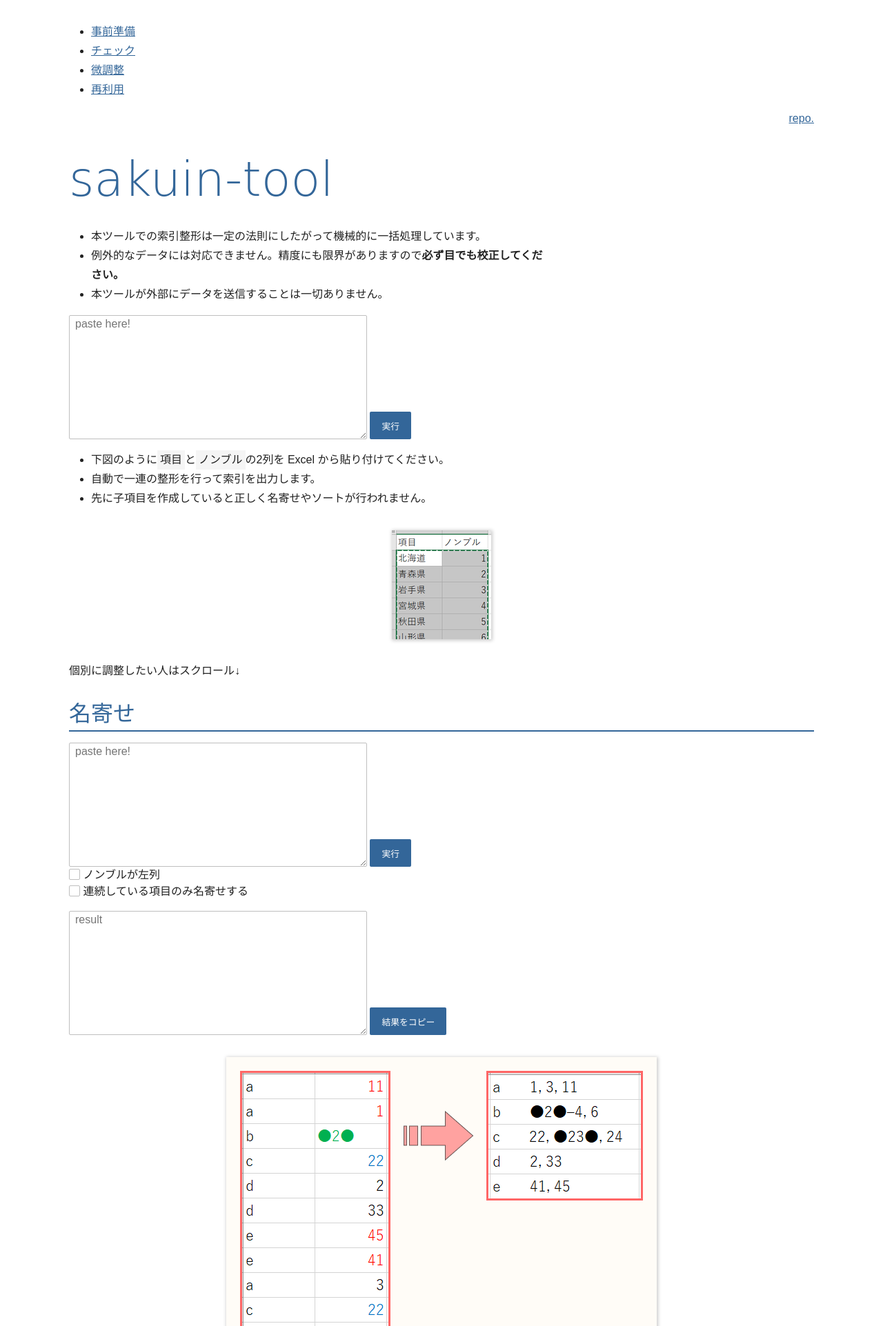
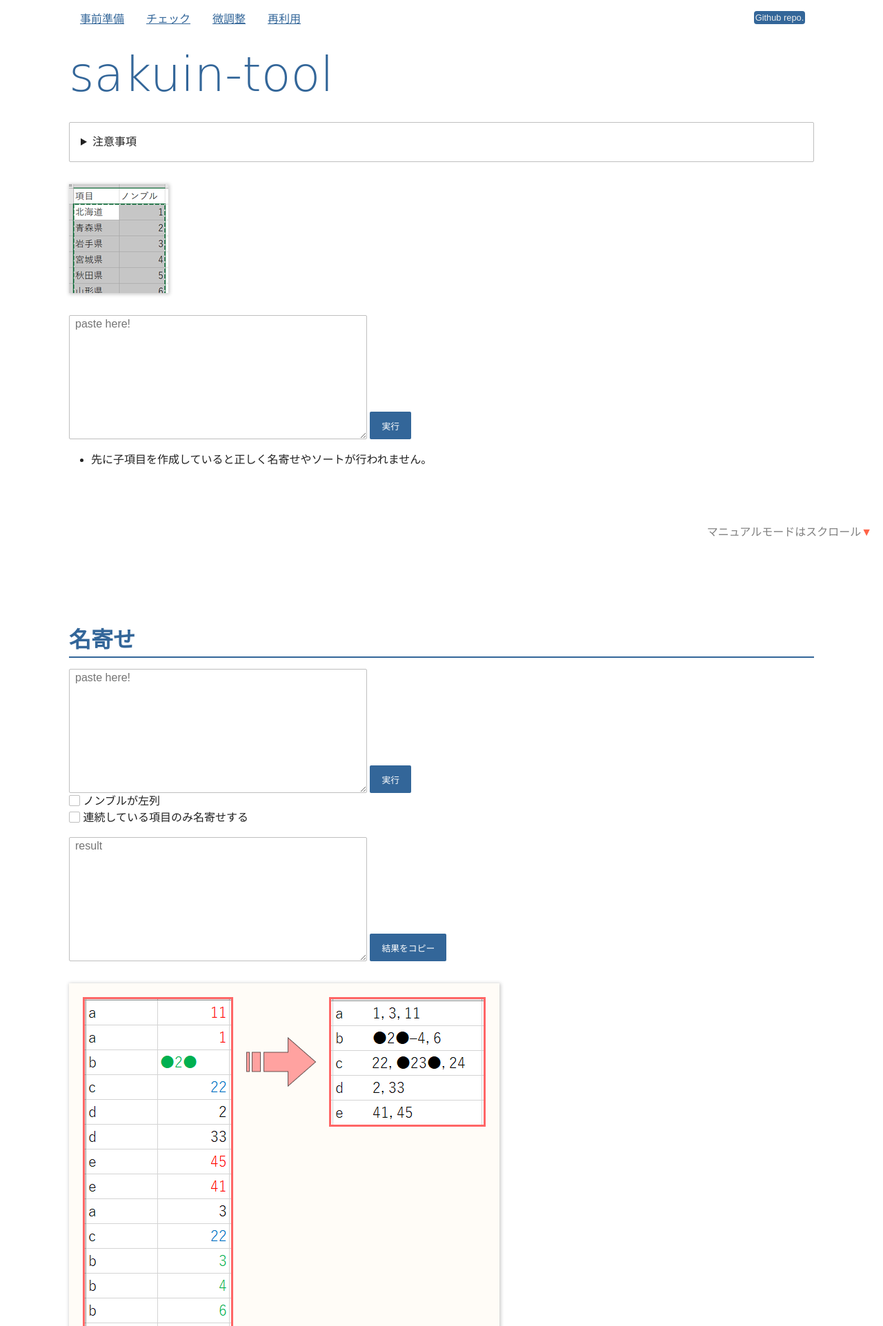
Before and after one commit to AWtnb/sakuin-tool, a PHP site: page / in a window 1280 px wide. Shown: the top 1923 px of the page at 69% size. Run offline with PHP 8.4, Linux system fonts and the light colour scheme; some libraries are stand-ins or nearby versions; some web fonts are replaced.

Commit message:
fix style

```diff
--- a/assets/additional.css
+++ b/assets/additional.css
@@ -9,7 +9,7 @@ body {
     margin-bottom: 50vh;
 }
 
-h1, h2 {
+h1 {
     font-family: 'Dela Gothic One', cursive;;
 }
 
@@ -18,10 +18,11 @@ h1 {
 }
 
 h2 {
+    margin-top: 4rem;
     border-bottom: 2px solid;
 }
 
-h3, h4, h5 {
+h2, h3, h4, h5 {
     font-weight: bold;
 }
 
@@ -31,17 +32,17 @@ h3, h4 {
 
 img {
     box-shadow: 1px 1px 5px 1px #ccc;
-    margin: 2rem auto;
+    margin: 2rem 0;
     display: block;
-    max-width: 90%;
+    max-width: 60%;
 }
 
 img ~ em {
     font-style: normal;
     display: block;
     line-height: 1.25;
-    text-align: center;
-    margin-top: -1em;
+    margin-top: -1rem;
+    margin-left: 1rem;
     color: #333;
 }
 
--- a/index.html
+++ b/index.html
@@ -14,47 +14,85 @@
     <link rel="shortcut icon" href="./assets/favicon.ico">
     <link rel="stylesheet" type="text/css" href="./assets/almond.lite.css">
     <link rel="stylesheet" type="text/css" href="./assets/additional.css">
+    <style>
+        .navi {
+            position: relative;
+            height: 2vh;
+        }
+        .navi > .menu {
+            position: absolute;
+            display: flex;
+        }
+        .navi > .repo-link {
+            position: absolute;
+            right: 1em;
+            background: #369;
+            font-size: .8em;
+            padding: 0 2px;
+            border-radius: 4px;
+        }
+        .repo-link > a {
+            color: #eee;
+            text-decoration: none;
+        }
+        .menu > div {
+            display: inline-block;
+            margin: 0 1em;
+        }
+        section.fullauto {
+            min-height: 98vh; /* 100vh - .navi  */
+        }
+        .scroll-navi {
+            position: absolute;
+            top: 95vh;
+            right: 1em;
+            color: gray;
+        }
+        .scroll-navi::after {
+            color: tomato;
+            content: "▼";
+        }
+    </style>
 </head>
 
 <body>
 
     <div class="navi">
-        <ul>
-            <li><a href="./tools/prepare/index.html">事前準備</a></li>
-            <li><a href="./tools/check/index.html">チェック</a></li>
-            <li><a href="./tools/adjuster/index.html">微調整</a></li>
-            <li><a href="./tools/reuse/index.html">再利用</a></li>
-        </ul>
+        <div class="menu">
+            <div><a href="./tools/prepare/index.html">事前準備</a></div>
+            <div><a href="./tools/check/index.html">チェック</a></div>
+            <div><a href="./tools/adjuster/index.html">微調整</a></div>
+            <div><a href="./tools/reuse/index.html">再利用</a></div>
+        </div>
+        <div class="repo-link"><a href="https://github.com/AWtnb/sakuin-tool">Github repo.</a></div>
     </div>
 
-    <div class="container">
-        <div style="text-align: right;"><a href="https://github.com/AWtnb/sakuin-tool">repo.</a></div>
+    <section class="fullauto">
 
         <h1>sakuin-tool</h1>
+        <details>
+            <summary>注意事項</summary>
             <ul>
                 <li>本ツールでの索引整形は一定の法則にしたがって機械的に一括処理しています。</li>
                 <li>例外的なデータには対応できません。精度にも限界がありますので<strong>必ず目でも校正してください。</strong></li>
                 <li>本ツールが外部にデータを送信することは一切ありません。</li>
             </ul>
-
-        <section class="fullauto">
+        </details>
         <div id="fullauto">
+            <img src="./image/img_auto.png">
             <div class="ui">
                 <textarea placeholder="paste here!" v-model="content"></textarea>
                 <button @click="execute">実行</button>
             </div>
             <ul>
-                    <li>下図のように<code>項目</code>と<code>ノンブル</code>の2列を Excel から貼り付けてください。</li>
-                    <li>自動で一連の整形を行って索引を出力します。</li>
                 <li>先に子項目を作成していると正しく名寄せやソートが行われません。</li>
             </ul>
             <div>{{message}}</div>
             <result :parsed-arr="parsedArr" :copy-func="copy"></result>
         </div>
 
-            <img src="./image/img_auto.png">
+        <div class="scroll-navi">マニュアルモードはスクロール</div>
 
-            <p>個別に調整したい人はスクロール↓</p>
     </section>
     <!-- ///////////////////////////////////////////////////////////////
 
@@ -126,7 +164,6 @@
         </div>
         <img src="./image/img_sort.png">
     </section>
-    </div>
     <!-- ///////////////////////////////////////////////////////////////
 
         JavaScript
```
Lines whose indentation alone changed are shown as unchanged.
